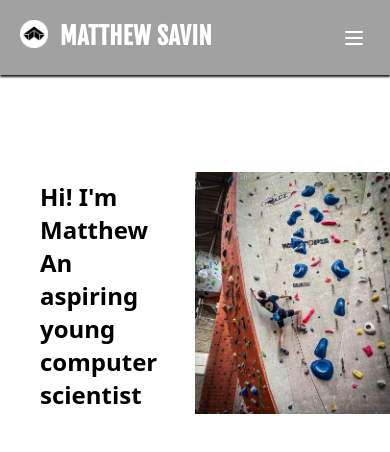
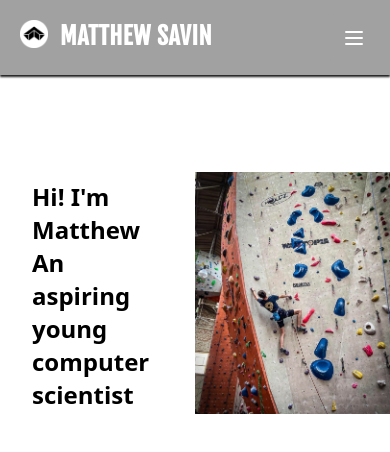
Before and after one commit to mattsavin/mattsavin.me, a Next.js app: page /about in a window 390 px wide. Shown: the top 452 px of the page. Built offline with nearby package versions, Linux system fonts and the light colour scheme.

Commit message:
framework for responsive design

```diff
--- a/pages/about.module.css
+++ b/pages/about.module.css
@@ -13,8 +13,8 @@
 
 .headingLeft {
     display: flex;
-    padding-left: 40px;
-    padding-right: 40px;
+    padding-left: 2rem;
+    padding-right: 2rem;
     width: 50%;
     font-weight: 700;
     color: var(--text-color);
```
Also changed, not shown: styles/globals.css (+9 -1 lines).
